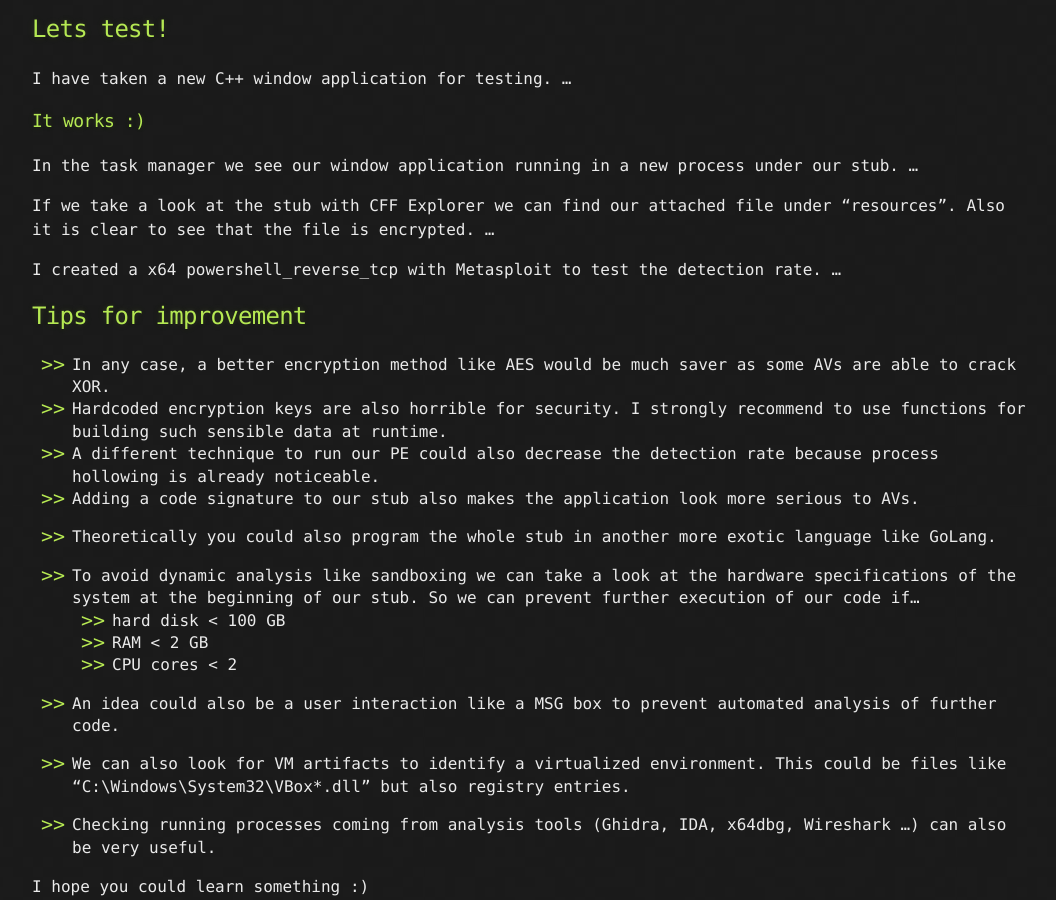
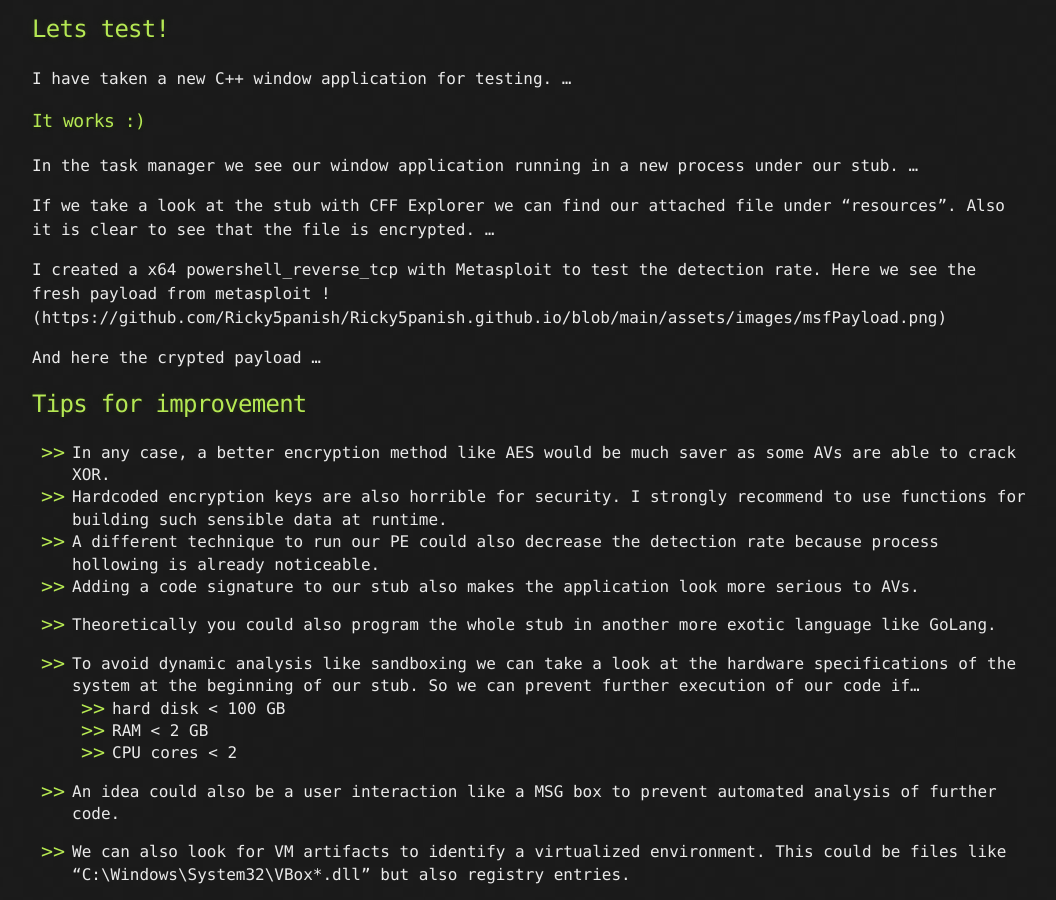
Before and after one commit to Ricky5panish/Ricky5panish.github.io, a Jekyll site: the page built from pe-runtime-crypter.md, in a window 1280 px wide and 900 px high, scrolled down 3218 px. Shown: the whole window, without its empty margins (108-1164 px from the left). Built offline with Jekyll 4.4.1, drawn with Linux system fonts in a browser that asks for light colours; our own code applies the rules of GitHub Pages for plain Markdown files.

Commit message:
Update pe-runtime-crypter.md

```diff
--- a/pe-runtime-crypter.md
+++ b/pe-runtime-crypter.md
@@ -128,6 +128,10 @@ If we take a look at the stub with CFF Explorer we can find our attached file un
 ...
 
 I created a x64 powershell_reverse_tcp with Metasploit to test the detection rate.
+Here we see the fresh payload from metasploit
+!(https://github.com/Ricky5panish/Ricky5panish.github.io/blob/main/assets/images/msfPayload.png)
+
+And here the crypted payload
 ...
 
 ## Tips for improvement
```
